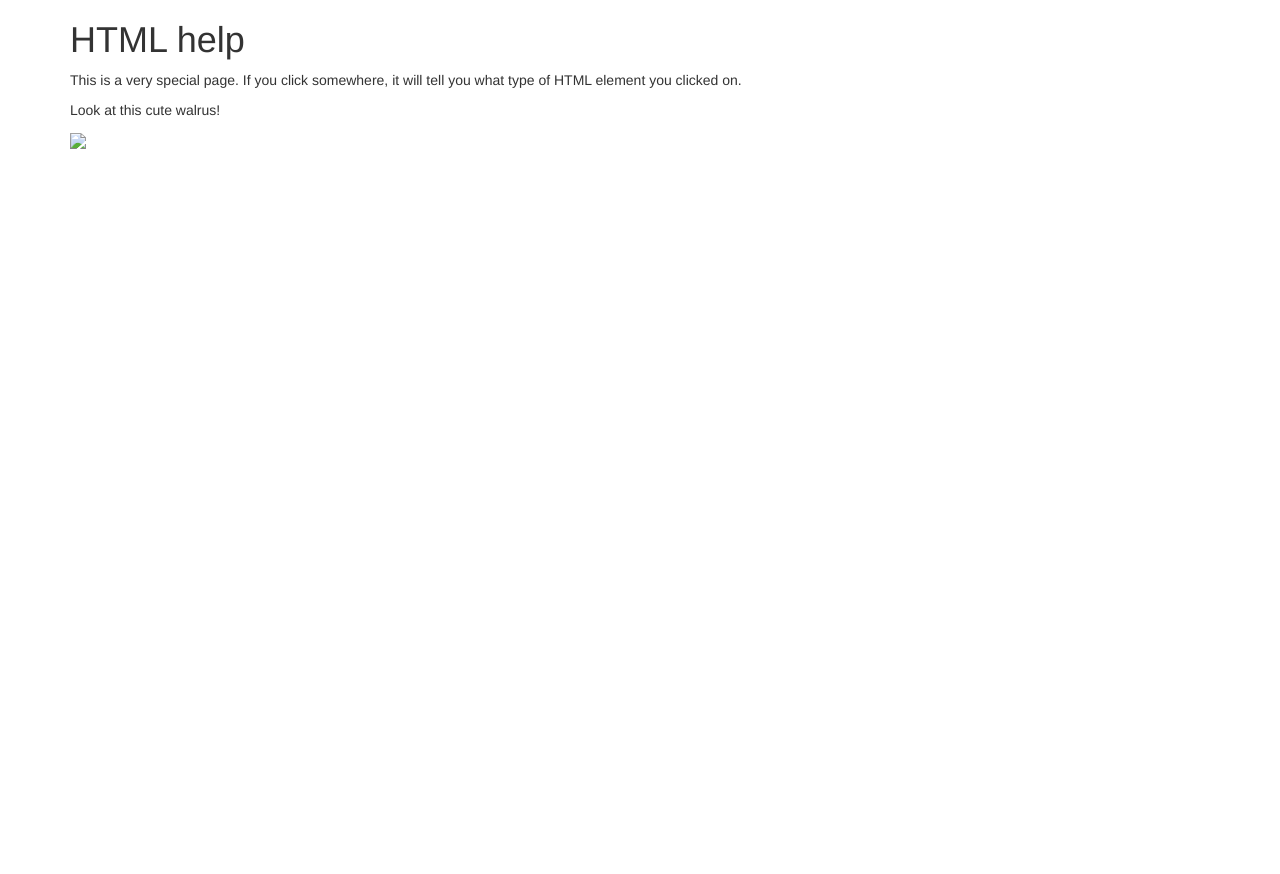
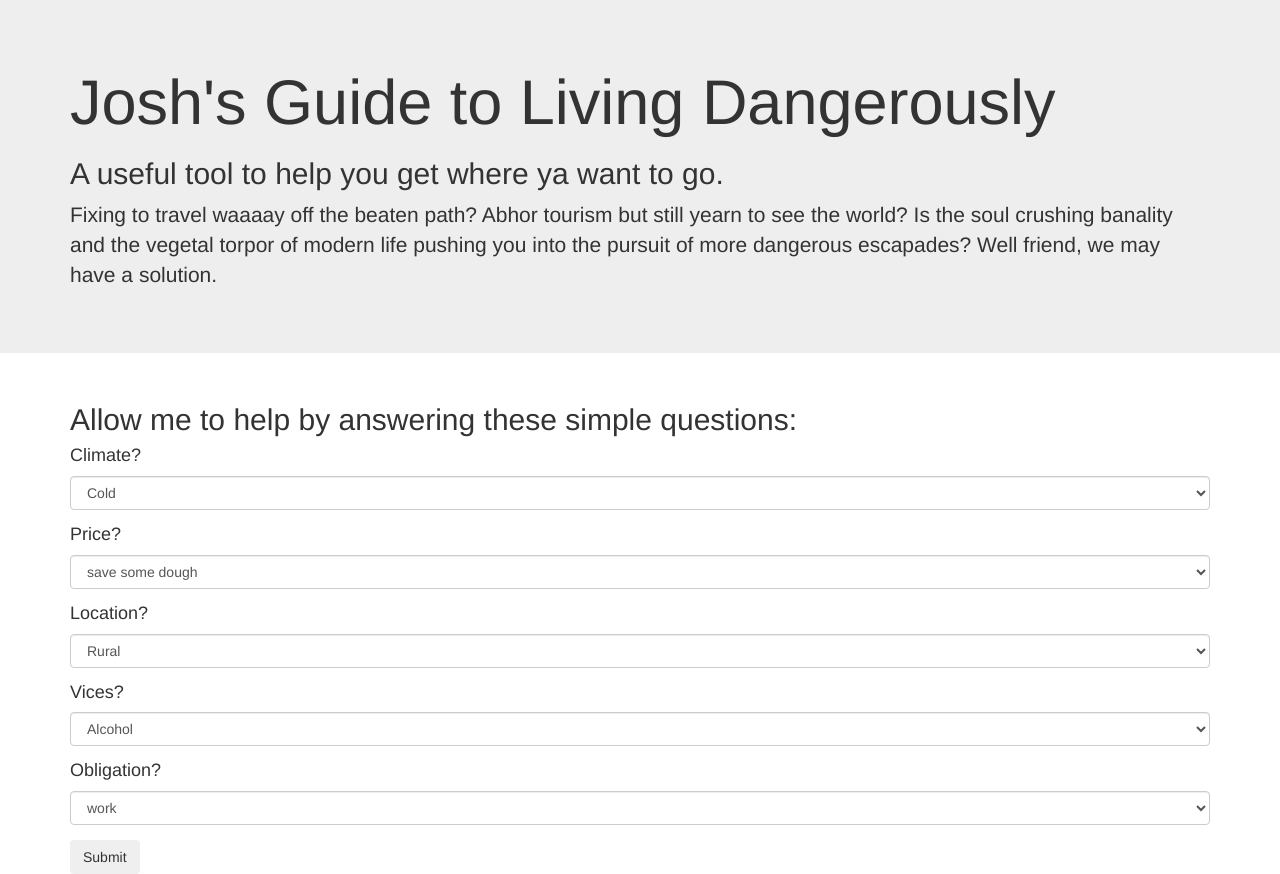
Before and after one commit to mifune44/Vacay, a plain HTML site: page index.html in a window 1280 px wide. Before the commit the page ends 800 px from the top, so only its background shows below. Drawn offline with Linux system fonts and the light colour scheme.

Commit message:
Added travel questions to html

```diff
--- a/index.html
+++ b/index.html
@@ -4,18 +4,65 @@
     <link href="css/bootstrap.css" rel="stylesheet" type="text/css">
      <script src="js/jquery-3.3.1.js"></script>
      <script src="js/scripts.js"></script>
-    <title>HTML help</title>
+      <div class="jumbotron jumbotron-fluid">
+        <div class="container">
+    <h1 class="display-4">Josh's Guide to Living Dangerously</h1>
+    <h2>A useful tool to help you get where ya want to go.</h2>
+     <p class="secondary">Fixing to travel waaaay off the beaten path? Abhor tourism but still yearn to see the world? Is the soul crushing banality and the vegetal torpor of modern life pushing you into the pursuit of more dangerous escapades?  Well friend, we may have a solution.</p>
+        </div>
+      </div>
   </head>
   <body>
     <div class="container">
-      <h1>HTML help</h1>
+           <h2>Allow me to help by answering these simple questions:</h2>
+      <form id="blanks">
 
-      <p>This is a very special page. If you click somewhere, it will tell you what type of HTML element you clicked on.</p>
+     <div class="form-group">
+       <h4>Climate?</h4>
+       <select class="form-control" id="weather">
+         <option>Cold</option>
+         <option>Hot</option>
+        </select>
+     </div>
 
-      <p>Look at this cute walrus!</p>
-      <img src="img/walrus.jpg">
-    </div>
+     <div class="form-group">
+       <h4>Price?</h4>
+       <select class="form-control" id="active">
+         <option>save some dough</option>
+         <option>cash to blow</option>
+        </select>
+     </div>
+
+     <div class="form-group">
+      <h4>Location?</h4>
+      <select class="form-control" id="where">
+        <option>Rural</option>
+        <option>Metro</option>
+      </select>
+     </div>
+
+     <div class="form-group">
+      <h4>Vices?</h4>
+      <select class="form-control" id="vice">
+        <option>Alcohol</option>
+        <option>drugs</option>
+        <option>sex</option>
+        <option>the most dangerous game</option>
+      </select>
+     </div>
+
+     <div class="form-group">
+      <h4>Obligation?</h4>
+      <select class="form-control" id="oblige">
+        <option>work</option>
+        <option>play</option>
+      </select>
+     </div>
+
+      <button type="submit" class="btn">Submit</button>
+      </form>
 
 
+      </div>
   </body>
 </html>
```
